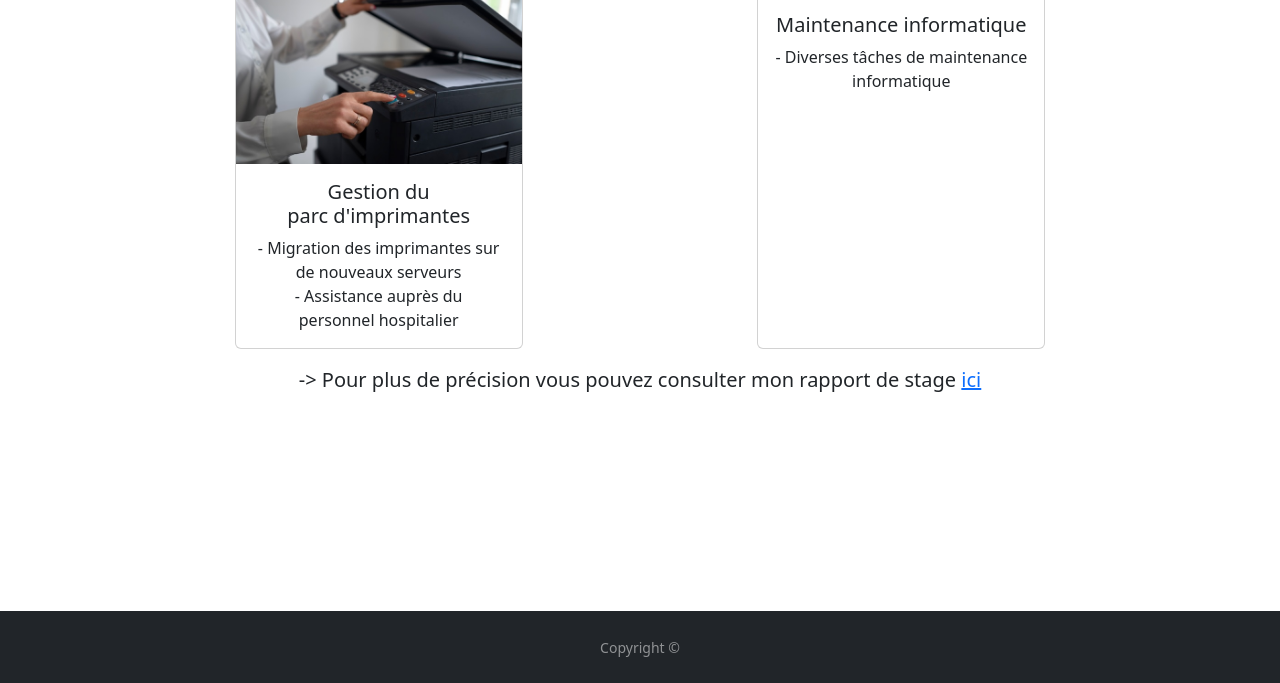
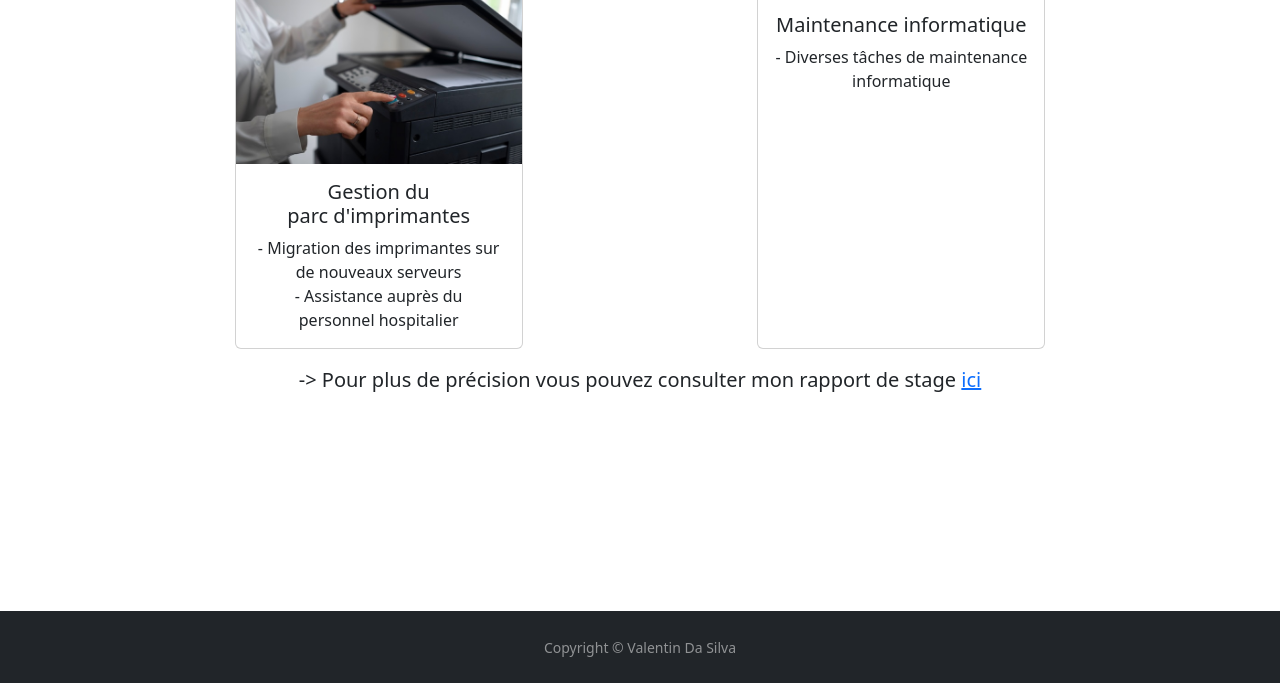
Before and after one commit to Akouds/akouds.github.io, a plain HTML site: page 1annee.html in a window 1280 px wide. Shown: the part 185-868 px from the top of the page. Drawn offline with nearby package versions, Linux system fonts and the light colour scheme.

Commit message:
gfdhfhdw

```diff
--- a/1annee.html
+++ b/1annee.html
@@ -72,7 +72,7 @@
 
       <footer id="sticky-footer" class="flex-shrink-0 py-4 bg-dark text-white-50">
         <div class="container text-center">
-          <small>Copyright &copy;</small>
+          <small>Copyright &copy; Valentin Da Silva</small>
         </div>
       </footer>
 
```
Also changed, not shown: 2annee.html (+1 -1 lines), annee.html (+1 -1 lines), contact.html (+1 -1 lines), index.html (+1 -1 lines), parcours.html (+1 -1 lines), veille.html (+1 -1 lines).
